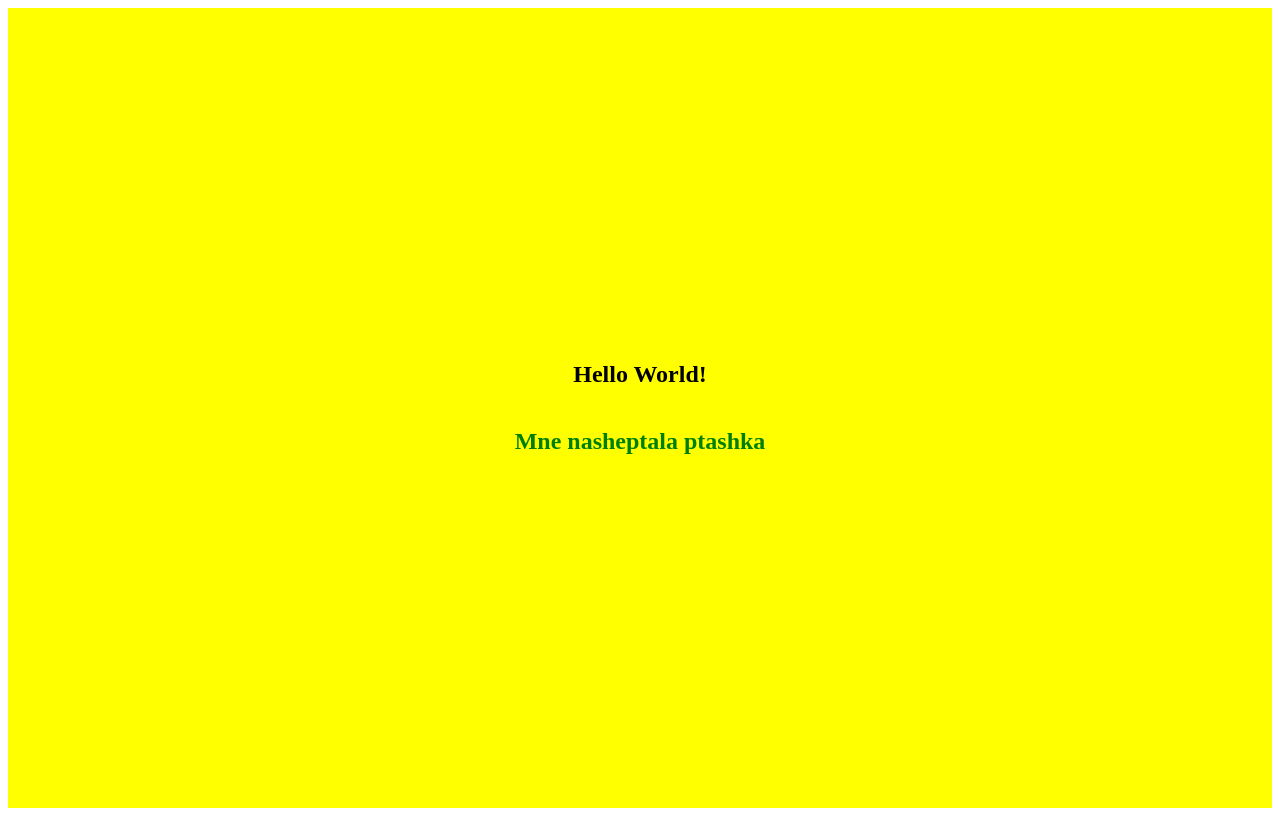
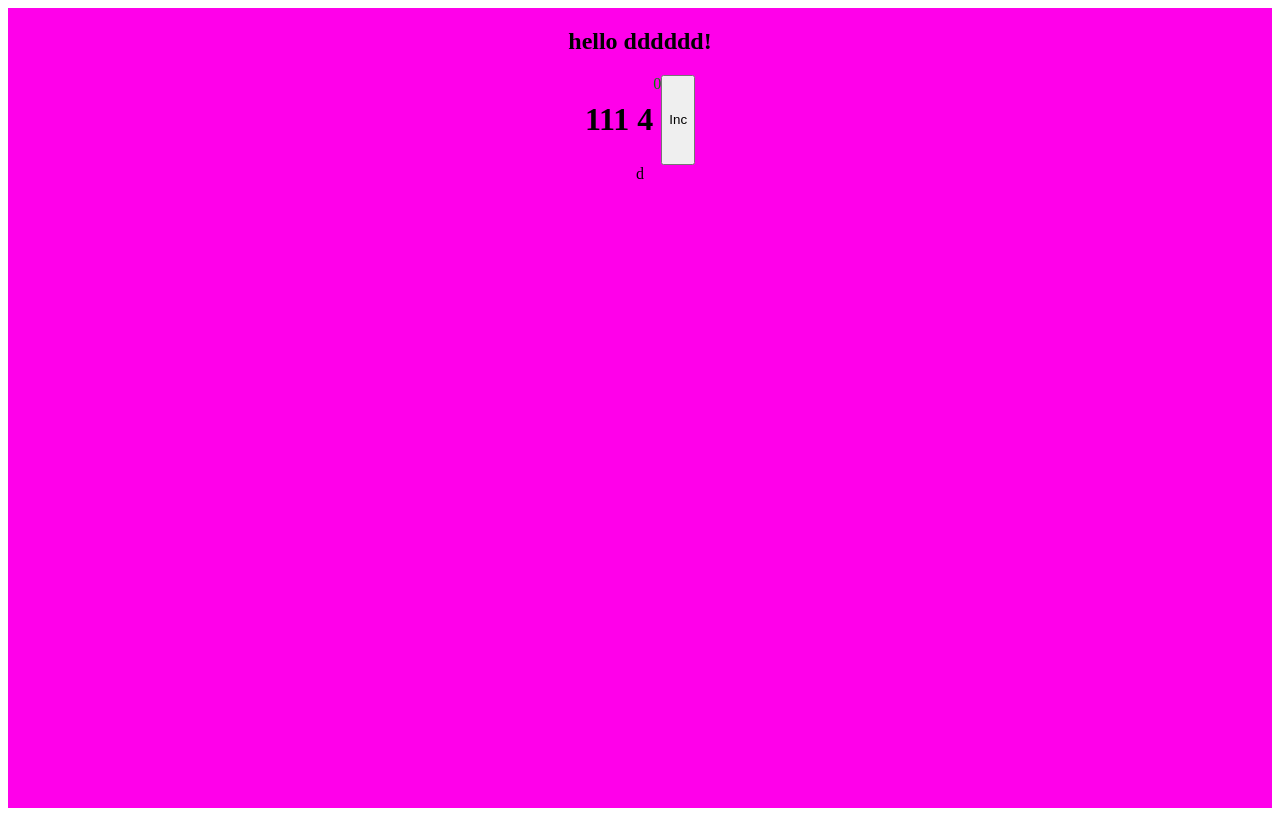
Before and after one commit to masotnikov/Sber-web-app, a React app: page / in a window 1280 px wide. Built offline with nearby package versions, Linux system fonts and the light colour scheme.

Commit message:
add HMR (react refresh), ForkTsCheckerPlugin,

```diff
--- a/package.json
+++ b/package.json
@@ -3,7 +3,7 @@
   "version": "1.0.0",
   "main": "index.js",
   "scripts": {
-    "start": "webpack serve --env port=3000",
+    "start": "webpack serve --env port=3000 mode=development",
     "build:prod": "webpack --env mode=production",
     "build:dev": "webpack --env mode=development"
   },
@@ -12,13 +12,17 @@
   "license": "ISC",
   "description": "",
   "devDependencies": {
+    "@pmmmwh/react-refresh-webpack-plugin": "^0.5.15",
     "@types/node": "^22.10.2",
     "@types/react": "^19.0.2",
     "@types/react-dom": "^19.0.2",
     "@types/webpack": "^5.28.5",
     "css-loader": "^7.1.2",
+    "fork-ts-checker-webpack-plugin": "^9.0.2",
     "html-webpack-plugin": "^5.6.3",
     "mini-css-extract-plugin": "^2.9.2",
+    "react-refresh": "^0.16.0",
+    "react-refresh-typescript": "^2.0.10",
     "sass": "^1.83.0",
     "sass-loader": "^16.0.4",
     "style-loader": "^4.0.0",
--- a/public/index.html
+++ b/public/index.html
@@ -10,5 +10,9 @@
 <body>
 <div id="root">
 </div>
+<script>
+    window.$RefreshReg$ = () => {};
+    window.$RefreshSig$ = () => () => {};
+</script>
 </body>
 </html>
--- a/src/components/index.scss
+++ b/src/components/App.module.scss
@@ -3,7 +3,7 @@
   flex-direction: column;
   min-height: 100vh;
   width: 100%;
-  justify-content: center;
+  justify-content: right;
   align-items: center;
-  background-color: yellow;
+  background-color: #ff00ea;
 }
--- a/src/components/App.tsx
+++ b/src/components/App.tsx
@@ -1,12 +1,13 @@
 import React from 'react';
-import './index.scss';
+import styles from './App.module.scss';
 import TestComp from "./TestComp/TestComp";
 
 const App = () => {
     return (
-        <div className="App">
-            <h2>Hello World!</h2>
-            <TestComp />
+        <div className={styles.App}>
+            <h2>hello dddddd!</h2>
+            <TestComp arg={'4'}/>
+           d
         </div>
     );
 };
--- a/src/components/TestComp/TestComp.tsx
+++ b/src/components/TestComp/TestComp.tsx
@@ -1,12 +1,16 @@
-import React from 'react';
+import React, {useState} from 'react';
 import styles from './TestComp.module.scss'
 
-const TestComp = () => {
+const TestComp = ({arg}: { arg: string }) => {
+    const [count, setCount] = useState(0)
+
     return (
         <div className={styles.root}>
-            <h2>
-                Mne nasheptala ptashka
+            <h2 style={{ color: 'black', fontSize: '2rem' }}>
+                111  {arg}
             </h2>
+            <div>{count}</div>
+            <button onClick={() => setCount(prev => prev + 1)}>Inc</button>
         </div>
     );
 };
--- a/webpack.config.ts
+++ b/webpack.config.ts
@@ -14,7 +14,16 @@ export default (env: BuildEnv) => {
 
     const mode = env.mode || "development";
     const PORT = env.port || 3000;
+
     const isDev = env.mode === "development";
+
+    console.log(
+        `
+        /-------------------------------------------/
+        Mode: ${mode}, isDev: ${isDev}, Port: ${PORT}
+        /-------------------------------------------/
+        `
+    );
 
     const config: Configuration = buildWebpackConfig({
         paths,
@@ -22,5 +31,6 @@ export default (env: BuildEnv) => {
         port: PORT,
         isDev,
     });
+
     return config;
 }
```
Also changed, not shown: 5 other files (tests, documents, lock files or other folders).
